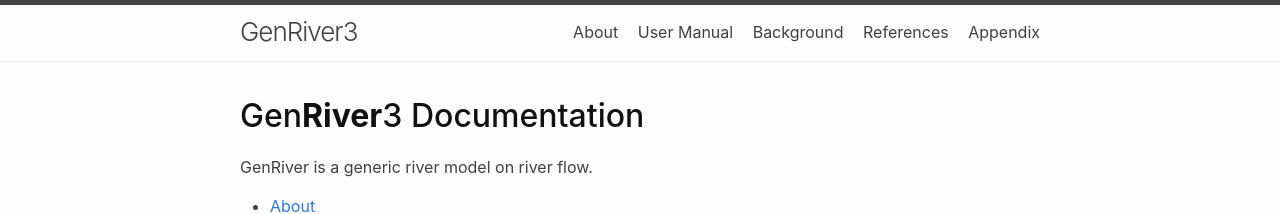
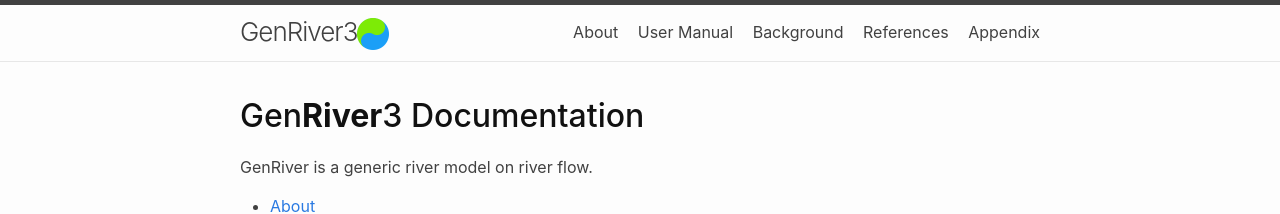
Before and after one commit to degi/genriver, a Jekyll site: the page built from docs/index.md, in a window 1280 px wide. Shown: the top 214 px of the page. Built offline with Jekyll 4.4.1, drawn with Linux system fonts in a browser that asks for light colours.

Commit message:
Update header.html

```diff
--- a/docs/_includes/header.html
+++ b/docs/_includes/header.html
@@ -4,6 +4,7 @@
     {%- assign default_paths = site.pages | map: "path" -%}
     {%- assign page_paths = site.minima.nav_pages | default: default_paths -%}
     {%- assign page_titles = site.pages | map: 'title' | compact %}
+    <img src="https://degi.github.io/genriver/images/genriver_logo.png", height="32">
     <a class="site-title" rel="author" href="{{ '/' | relative_url }}">{{ site.title | escape }}</a>
 
     {%- unless page_titles == empty %}
```
